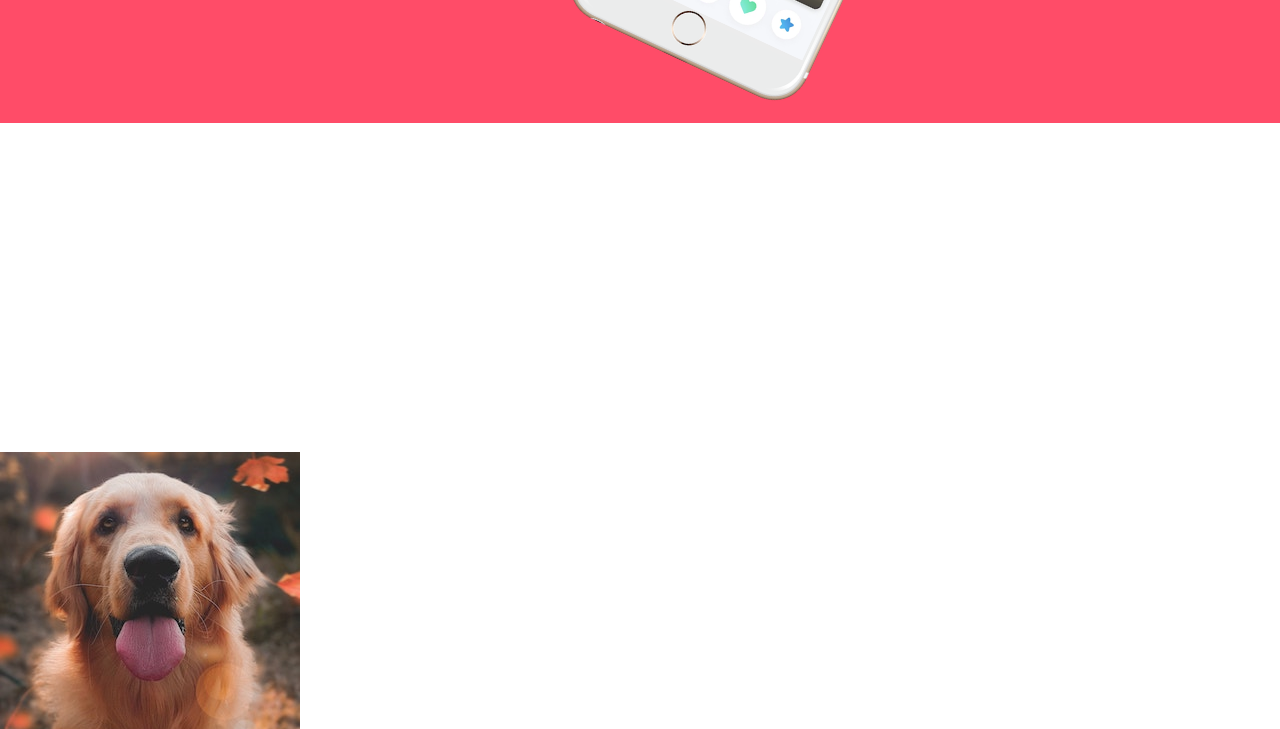
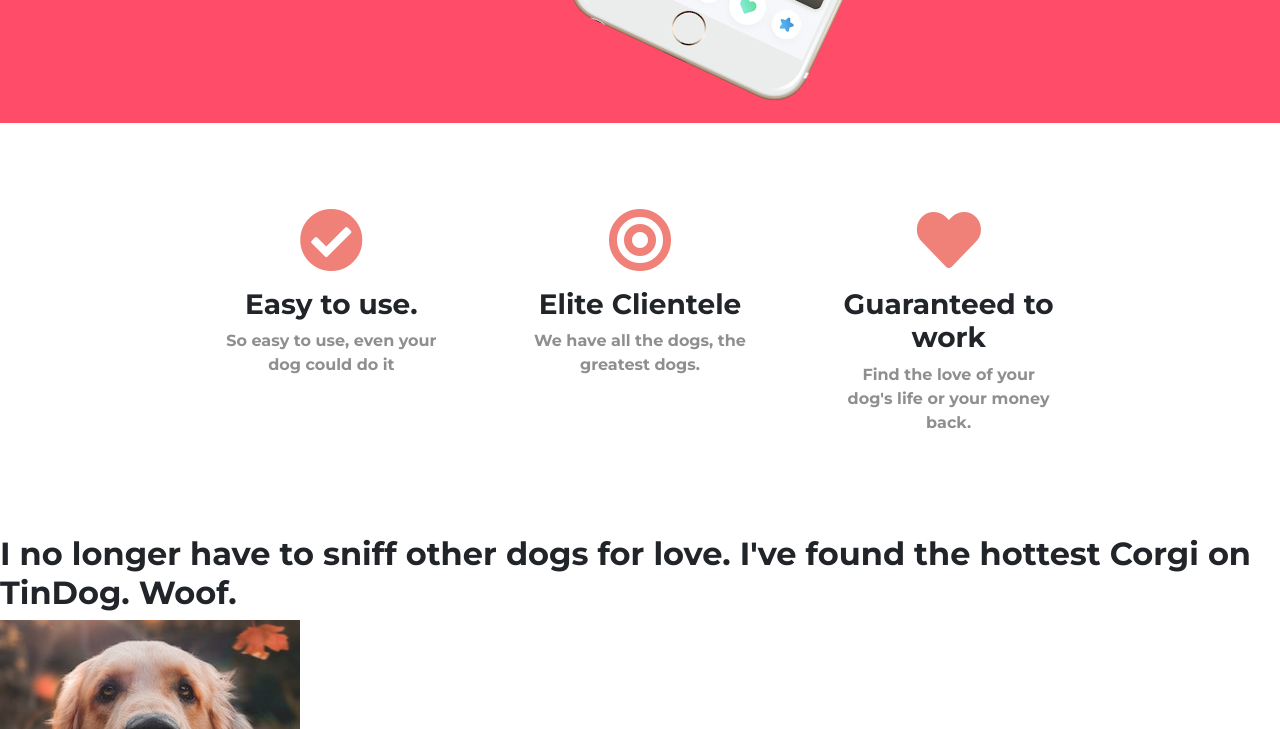
Before and after one commit to Profsain/Tin-Dog-Bootstrap_clone, a plain HTML site: page index.html in a window 1280 px wide. Shown: the part 620-1349 px from the top of the page. Drawn offline with nearby package versions, Linux system fonts and the light colour scheme.

Commit message:
Finish featurs UI section

```diff
--- a/css/styles.css
+++ b/css/styles.css
@@ -1,9 +1,9 @@
 body {
   font-family: "Montserrat", sans-serif;
-  color: #fff;
 }
 #title {
   background-color: #ff4c68;
+  color: #fff;
 }
 
 .container-fluid {
@@ -15,6 +15,14 @@
   font-size: 3.5rem;
   font-weight: 900;
   line-height: 1.5;
+}
+
+h3 {
+  font-weight: 900;
+}
+
+p {
+  color: #8f8f8f;
 }
 
 /* Navigation bar */
@@ -47,3 +55,18 @@
   width: 60%;
   transform: rotate(25deg);
 }
+
+/* Feature section */
+.feature-box {
+  text-align: center;
+  padding: 5%;
+}
+
+.icon {
+  margin-bottom: 1rem;
+  color: #ef8179;
+}
+
+.icon:hover {
+  color: #ff4c68;
+}
--- a/index.html
+++ b/index.html
@@ -81,7 +81,11 @@
             </button>
           </div>
           <div class="col-lg-6">
-            <img class="title-image" src="images/iphone6.png" alt="iphone-mockup" />
+            <img
+              class="title-image"
+              src="images/iphone6.png"
+              alt="iphone-mockup"
+            />
           </div>
         </div>
       </div>
@@ -90,14 +94,25 @@
     <!-- Features -->
 
     <section id="features">
-      <h3>Easy to use.</h3>
-      <p>So easy to use, even your dog could do it.</p>
-
-      <h3>Elite Clientele</h3>
-      <p>We have all the dogs, the greatest dogs.</p>
-
-      <h3>Guaranteed to work.</h3>
-      <p>Find the love of your dog's life or your money back.</p>
+      <div class="container-fluid">
+        <div class="row">
+          <div class="col-lg-4 feature-box">
+            <i class="icon fas fa-check-circle fa-4x"></i>
+            <h3>Easy to use.</h3>
+            <p>So easy to use, even your dog could do it</p>
+          </div>
+          <div class="col-lg-4 feature-box">
+            <i class="icon fas fa-bullseye fa-4x"></i>
+            <h3>Elite Clientele</h3>
+            <p>We have all the dogs, the greatest dogs.</p>
+          </div>
+          <div class="col-lg-4 feature-box">
+            <i class="icon fas fa-heart fa-4x"></i>
+            <h3>Guaranteed to work</h3>
+            <p>Find the love of your dog's life or your money back.</p>
+          </div>
+        </div>
+      </div>
     </section>
 
     <!-- Testimonials -->
```
